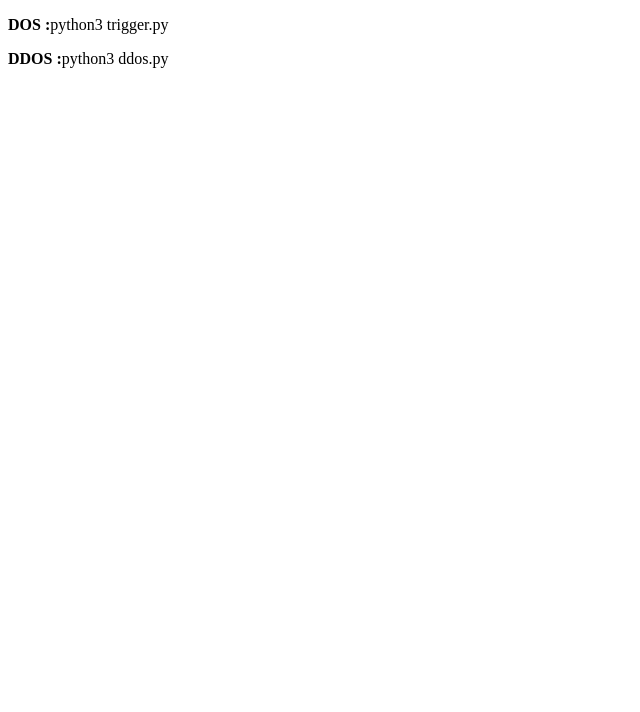
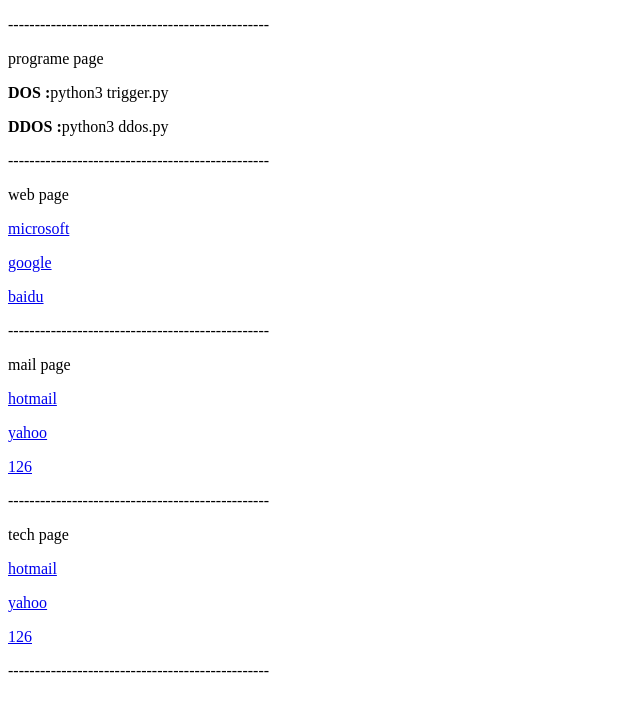
Before and after one commit to bl201809/bllist, a plain HTML site: page index.html in a window 1280 px wide. Shown: the whole page, without its empty margins (0-640 px from the left). Drawn offline with Linux system fonts and the light colour scheme.

Commit message:
modi index.html

```diff
--- a/index.html
+++ b/index.html
@@ -7,7 +7,25 @@
 </head>
 
 <body>
+<p>-------------------------------------------------</p>
+<p>programe page</p>
 <p><b>DOS  :</b>python3 trigger.py</p>
 <p><b>DDOS :</b>python3 ddos.py</p>
+<p>-------------------------------------------------</p>
+<p>web page</p>
+<p><a href="http://www.microsoft.com">microsoft</a></p>
+<p><a href="http://www.google.com">google</a></p>
+<p><a href="http://www.baidu.com">baidu</a></p>
+<p>-------------------------------------------------</p>
+<p>mail page</p>
+<p><a href="http://www.hotmail.com">hotmail</a></p>
+<p><a href="http://www.yahoo.com">yahoo</a></p>
+<p><a href="http://www.mtec.com">126</a></p>
+<p>-------------------------------------------------</p>
+<p>tech page</p>
+<p><a href="http://www.amtc.com">hotmail</a></p>
+<p><a href="http://www.lecsd.com">yahoo</a></p>
+<p><a href="http://www.wewewrw.com">126</a></p>
+<p>-------------------------------------------------</p>
 </body>
 </html>
```
